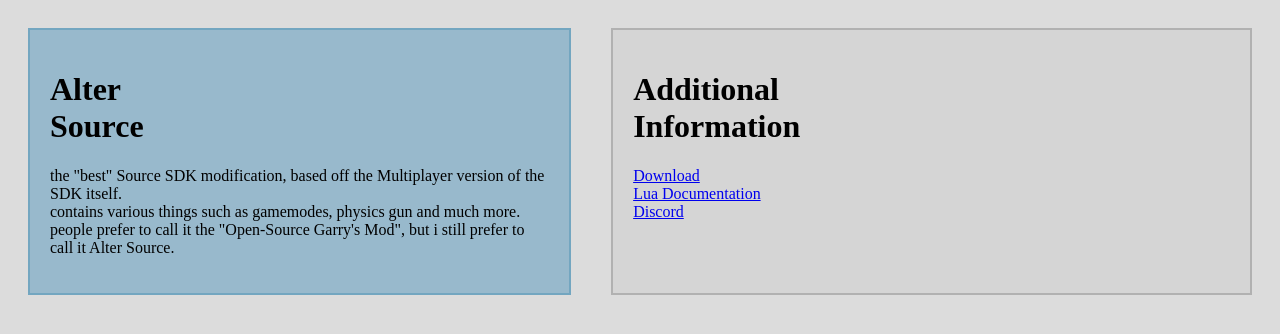
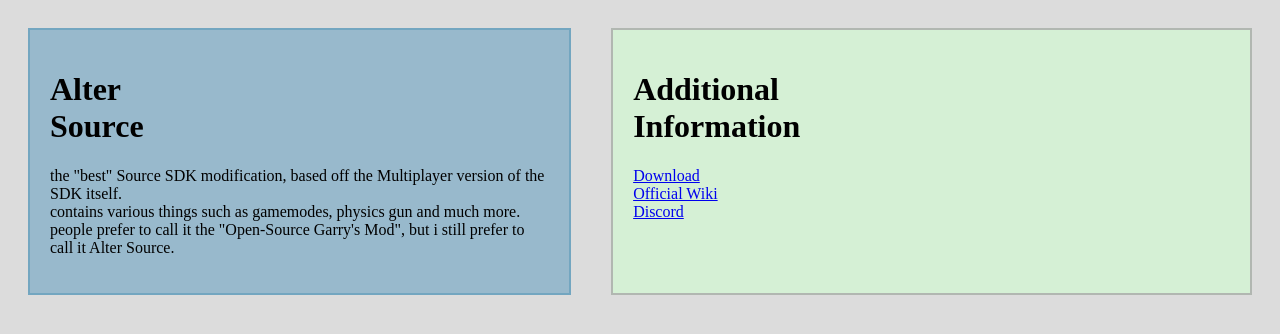
Before and after one commit to alter-source/alter-source.github.io, a plain HTML site: page index.html in a window 1280 px wide. Drawn offline with Linux system fonts and the light colour scheme.

Commit message:
refactoring

```diff
--- a/index.html
+++ b/index.html
@@ -20,7 +20,7 @@
             width: fit-content;
         }
         .box2 {
-            background-color: rgba(211, 211, 211, 0.7);
+            background-color: rgba(211, 250, 211, 0.7);
             border: 2px solid rgba(169, 169, 169, 0.8);
             padding: 20px;
             margin: 20px;
@@ -42,7 +42,7 @@
             <h1>Additional Information&nbsp;&nbsp;&nbsp;&nbsp;&nbsp;&nbsp;&nbsp;&nbsp;&nbsp;&nbsp&nbsp;&nbsp;&nbsp;&nbsp;&nbsp;&nbsp;&nbsp;&nbsp;&nbsp;&nbsp;&nbsp;&nbsp;&nbsp;&nbsp;&nbsp;&nbsp;&nbsp;&nbsp;&nbsp;&nbsp;&nbsp;&nbsp;&nbsp;&nbsp;&nbsp;&nbsp;&nbsp;&nbsp;&nbsp;&nbsp;&nbsp;&nbsp;&nbsp;&nbsp;&nbsp;&nbsp;&nbsp;&nbsp;&nbsp;&nbsp;</h1>
             <p>
                 <a href="https://github.com/alter-source/alter-source/tags">Download</a><br/>
-                <a href="https://github.com/alter-source/alter-source/wiki/Lua-Documentation">Lua Documentation</a><br/>
+                <a href="https://github.com/alter-source/alter-source/wiki">Official Wiki</a><br/>
                 <a href="https://discord.gg/ZPH3fhyMnK">Discord</a>
             </p>
         </div>
```
